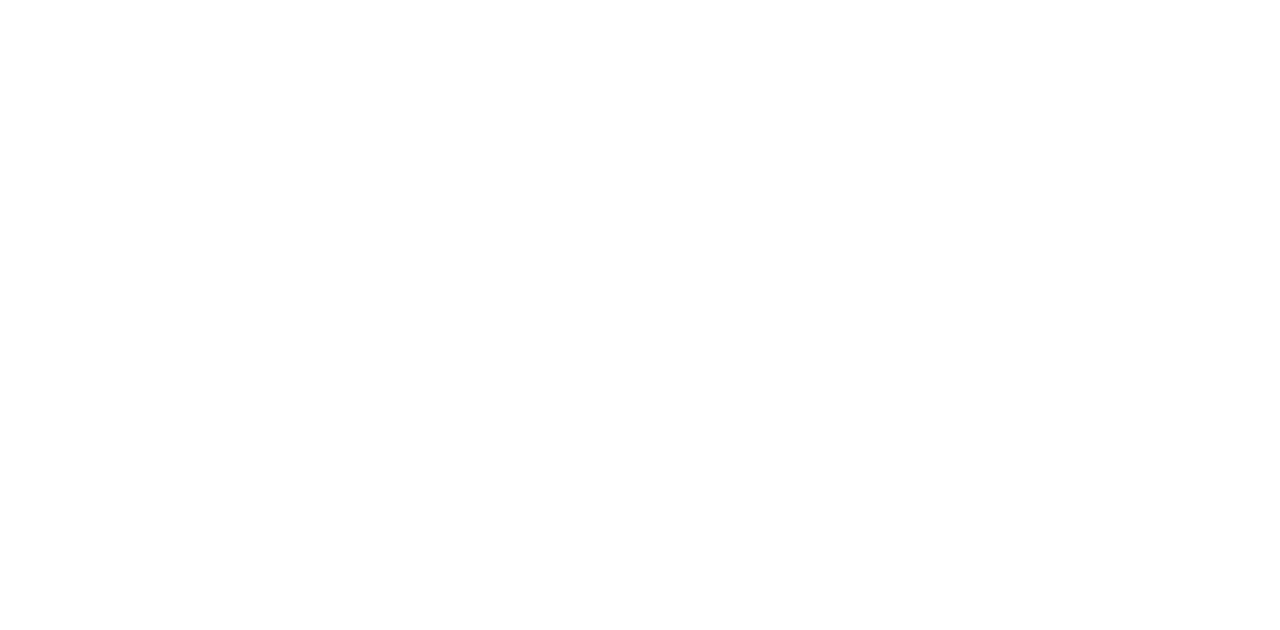
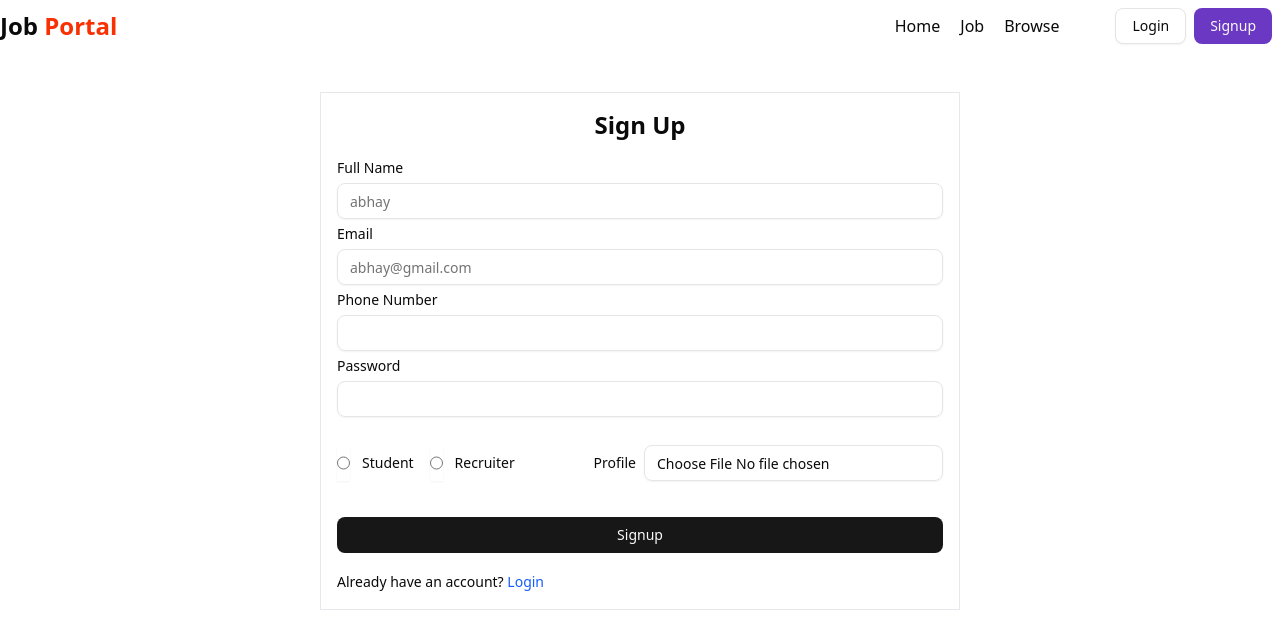
Before and after one commit to abhay-004/JOB-PORTAL-WEBSITE, a React app in the folder frontend/: page /signup in a window 1280 px wide. Shown: the top 630 px of the page. Built offline with nearby package versions, Linux system fonts and the light colour scheme; the HTML template or start-up script is replaced by a standard one.

Commit message:
add sign up page

```diff
--- a/frontend/package.json
+++ b/frontend/package.json
@@ -11,7 +11,9 @@
   },
   "dependencies": {
     "@radix-ui/react-avatar": "^1.1.11",
+    "@radix-ui/react-label": "^2.1.8",
     "@radix-ui/react-popover": "^1.1.15",
+    "@radix-ui/react-radio-group": "^1.3.8",
     "@radix-ui/react-slot": "^1.2.4",
     "axios": "^1.13.2",
     "class-variance-authority": "^0.7.1",
--- a/frontend/src/components/auth/Signup.jsx
+++ b/frontend/src/components/auth/Signup.jsx
@@ -1,9 +1,75 @@
 import React from "react";
+import Navbar from "../shared/Navbar";
+import { Label } from "../ui/label";
+import { Input } from "../ui/input";
+import { RadioGroup, RadioGroupItem } from "../ui/radio-group";
+import { Button } from "../ui/button";
+import { Link } from "react-router-dom";
 
 const Signup = () => {
-  return <div>
+  return (
+    <div>
+      <Navbar />
+      <div className="flex items-center justify-center max-w-7xl mx-auto ">
+        <form
+          action=""
+          className=" w-1/2 border border-gray-200 rounded-mb p-4 my-10 "
+        >
+          <h1 className="font-bold text-2xl mb-5 text-center">Sign Up</h1>
 
-  </div>;
+          <div className="my-2">
+            <Label className="mb-2">Full Name</Label>
+            <Input type="text" placeholder="abhay" />
+          </div>
+
+          <div className="my-2">
+            <Label className="mb-2">Email</Label>
+            <Input type="email" placeholder="abhay@gmail.com" />
+          </div>
+
+          <div className="my-2">
+            <Label className="mb-2">Phone Number</Label>
+            <Input type="number" />
+          </div>
+
+          <div className="my-2">
+            <Label className="mb-2">Password</Label>
+            <Input type="password" />
+          </div>
+
+          <div className="flex items-center justify-between ">
+            <RadioGroup className="flex items-center gap-4 my-5">
+              <div className="flex items-center gap-3">
+                <Input
+                  type="radio"
+                  name="role"
+                  value="student"
+                  className="cursor-pointer'"
+                />
+                <Label htmlFor="r1">Student</Label>
+              </div>
+              <div className="flex items-center gap-3">
+                <Input
+                  type="radio"
+                  name="role"
+                  value="recruiter"
+                  className="cursor-pointer'"
+                />
+                <Label htmlFor="r2">Recruiter</Label>
+              </div>
+            </RadioGroup>
+
+            <div className="flex items-center gap-2">
+              <Label>Profile</Label>
+              <Input accept="image/*" type="file" className="cursor-pointer" />
+            </div>
+          </div>
+          <Button type="submit" className="w-full my-4">Signup</Button>
+          <span className="text-sm">Already have an account? <Link to="/login" className="text-blue-600">Login</Link></span>
+        </form>
+      </div>
+    </div>
+  );
 };
 
 export default Signup;
--- /dev/null
+++ b/frontend/src/components/ui/input.jsx
@@ -0,0 +1,24 @@
+import * as React from "react"
+
+import { cn } from "@/lib/utils"
+
+function Input({
+  className,
+  type,
+  ...props
+}) {
+  return (
+    <input
+      type={type}
+      data-slot="input"
+      className={cn(
+        "file:text-foreground placeholder:text-muted-foreground selection:bg-primary selection:text-primary-foreground dark:bg-input/30 border-input h-9 w-full min-w-0 rounded-md border bg-transparent px-3 py-1 text-base shadow-xs transition-[color,box-shadow] outline-none file:inline-flex file:h-7 file:border-0 file:bg-transparent file:text-sm file:font-medium disabled:pointer-events-none disabled:cursor-not-allowed disabled:opacity-50 md:text-sm",
+        "focus-visible:border-ring focus-visible:ring-ring/50 focus-visible:ring-[3px]",
+        "aria-invalid:ring-destructive/20 dark:aria-invalid:ring-destructive/40 aria-invalid:border-destructive",
+        className
+      )}
+      {...props} />
+  );
+}
+
+export { Input }
--- /dev/null
+++ b/frontend/src/components/ui/label.jsx
@@ -0,0 +1,21 @@
+import * as React from "react"
+import * as LabelPrimitive from "@radix-ui/react-label"
+
+import { cn } from "@/lib/utils"
+
+function Label({
+  className,
+  ...props
+}) {
+  return (
+    <LabelPrimitive.Root
+      data-slot="label"
+      className={cn(
+        "flex items-center gap-2 text-sm leading-none font-medium select-none group-data-[disabled=true]:pointer-events-none group-data-[disabled=true]:opacity-50 peer-disabled:cursor-not-allowed peer-disabled:opacity-50",
+        className
+      )}
+      {...props} />
+  );
+}
+
+export { Label }
--- /dev/null
+++ b/frontend/src/components/ui/radio-group.jsx
@@ -0,0 +1,41 @@
+import * as React from "react"
+import * as RadioGroupPrimitive from "@radix-ui/react-radio-group"
+import { CircleIcon } from "lucide-react"
+
+import { cn } from "@/lib/utils"
+
+function RadioGroup({
+  className,
+  ...props
+}) {
+  return (
+    <RadioGroupPrimitive.Root
+      data-slot="radio-group"
+      className={cn("grid gap-3", className)}
+      {...props} />
+  );
+}
+
+function RadioGroupItem({
+  className,
+  ...props
+}) {
+  return (
+    <RadioGroupPrimitive.Item
+      data-slot="radio-group-item"
+      className={cn(
+        "border-input text-primary focus-visible:border-ring focus-visible:ring-ring/50 aria-invalid:ring-destructive/20 dark:aria-invalid:ring-destructive/40 aria-invalid:border-destructive dark:bg-input/30 aspect-square size-4 shrink-0 rounded-full border shadow-xs transition-[color,box-shadow] outline-none focus-visible:ring-[3px] disabled:cursor-not-allowed disabled:opacity-50",
+        className
+      )}
+      {...props}>
+      <RadioGroupPrimitive.Indicator
+        data-slot="radio-group-indicator"
+        className="relative flex items-center justify-center">
+        <CircleIcon
+          className="fill-primary absolute top-1/2 left-1/2 size-2 -translate-x-1/2 -translate-y-1/2" />
+      </RadioGroupPrimitive.Indicator>
+    </RadioGroupPrimitive.Item>
+  );
+}
+
+export { RadioGroup, RadioGroupItem }
```
Also changed, not shown: frontend/src/components/auth/Login.jsx (line endings or trailing spaces), 1 other file (tests, documents, lock files or other folders).
